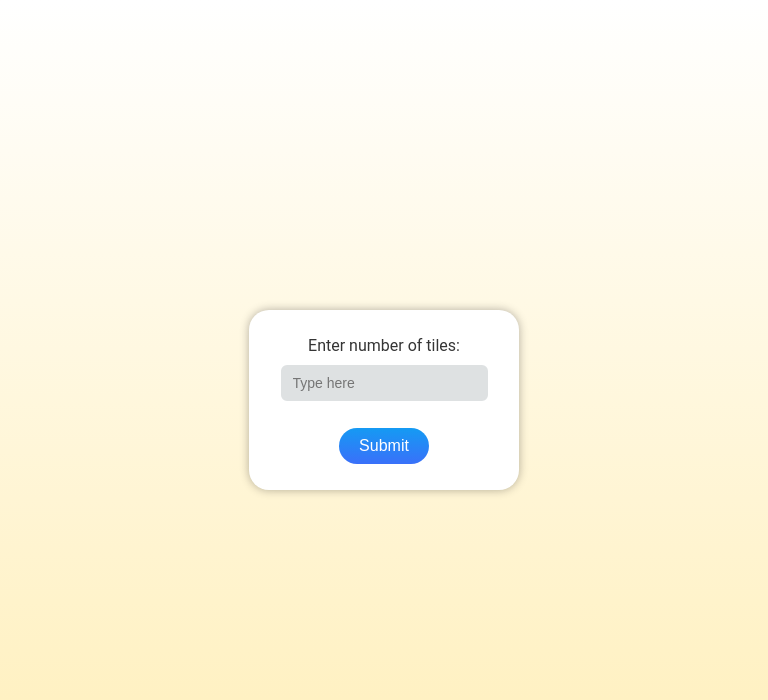
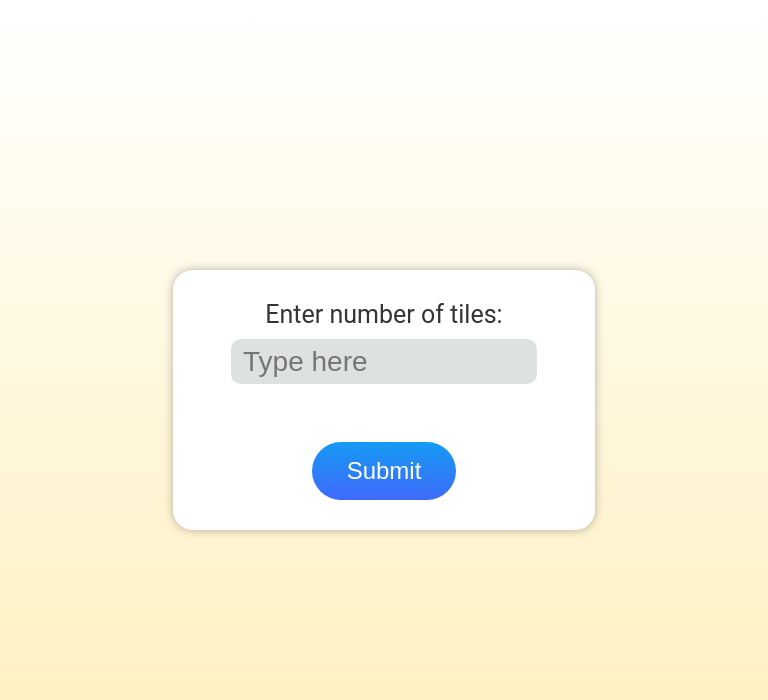
Before and after one commit to SergeyGoesWild/MemoGame, a React (Vite) app: page / in a window 768 px wide. Shown: the top 700 px of the page. Built offline with nearby package versions, Linux system fonts and the light colour scheme.

Commit message:
Responsive changes

```diff
--- a/src/App.css
+++ b/src/App.css
@@ -2,12 +2,13 @@
     display: flex;
     height: 100%;
     width: 100%;
+    justify-content: center;
     align-items: center;
     background-size: cover;
     background-position: center;
     justify-content: center;
 
-    background: #FFEFBA;  /* fallback for old browsers */
-    background: -webkit-linear-gradient(to bottom, #FFFFFF, #FFEFBA);  /* Chrome 10-25, Safari 5.1-6 */
-    background: linear-gradient(to bottom, #FFFFFF, #FFEFBA); /* W3C, IE 10+/ Edge, Firefox 16+, Chrome 26+, Opera 12+, Safari 7+ */
+    background: #FFEFBA;
+    background: -webkit-linear-gradient(to bottom, #FFFFFF, #FFEFBA);
+    background: linear-gradient(to bottom, #FFFFFF, #FFEFBA);
 }
--- a/src/components/EndGameModal.jsx
+++ b/src/components/EndGameModal.jsx
@@ -8,7 +8,7 @@ function EndGameModal({ score, onRestartPress }) {
         <div className="modal-end">
           <div className="txt-container">
             <div className="text">
-              <h4>🥳 Congrats! 🥳</h4>
+              <h2>🥳 Congrats! 🥳</h2>
               <p>Your score is: {score}</p>
             </div>
             <button onClick={onRestartPress} className="button">
--- a/src/components/InputModal.jsx
+++ b/src/components/InputModal.jsx
@@ -41,11 +41,11 @@ function InputModal({ onSubmitButtonPress }) {
   };
 
   return (
-    <div>
+    <div className="overlay-container">
       <div className="overlay">
         <div className="modal-input">
           <form onSubmit={handleSubmit} className="form-container">
-            <label className="label-form">Enter number of tiles:</label>
+            <label className="label-form-entry">Enter number of tiles:</label>
             <input
               type="text"
               value={inputValue}
@@ -53,8 +53,8 @@ function InputModal({ onSubmitButtonPress }) {
               placeholder="Type here"
               className="input-field"
             />
-            <span className="no-conform">{placeHolder}</span>
-            <button type="submit" className="button">
+            <span className="no-conform-entry">{placeHolder}</span>
+            <button type="submit" className="button-entry">
               Submit
             </button>
           </form>
--- a/src/styles/EndGameModal.style.css
+++ b/src/styles/EndGameModal.style.css
@@ -100,62 +100,61 @@
   box-shadow: rgba(40, 170, 255, 0.25) 0 0 0 .125em;
 }
 
-.input-field {
-font-size: 14px;
-border-radius: 6px;
-line-height: 1.5;
-padding: 5px 10px;
-transition: box-shadow 100ms ease-in, border 100ms ease-in, background-color 100ms ease-in;
-border: 2px solid #dee1e2;
-background: #dee1e2;
-display: block;
-height: 36px;
-width: 90%;
-:hover {
-    border-color: #ccc;
-}
-:focus{
-    border-color: #4F58FD;
-    background: #fff;
-}
-}
-
 .label-form {
 font-size: 16px;
 }
 
-@media screen and (max-width: 320px) {
-.modal-end {
-  width: 80%;
-  height: 140px;
-}
-.label-form {
-  font-size: 13px;
-}
-.button {
-  padding: 5px 14px;
-  font-size: 0.75rem;
-  margin-top: 8px;
-}
-.no-conform {
-  font-size: 10px;
-}
-}
-
-  .txt-container {
+.txt-container {
     display: flex;
     flex-direction: column;
     justify-content: center;
     align-items: center;
     height: 100%;
-  }
+}
 
-  .text {
+.text {
     margin: 10px 0;
     text-align: center;
-  }
+}
 
-  .text * {
+.text * {
     margin-bottom: 5px;
     text-align: center;
+}
+
+@media screen and (max-width: 414px) {
+  .modal-end {
+    width: 70%;
+    height: 170px;
   }
+  p {
+    font-size: 18px;
+  }
+  .button {
+    padding: 7px 20px;
+    font-size: 1rem;
+    margin-top: 5px;
+  }
+  .no-conform {
+    font-size: 14px;
+  }
+}
+
+@media (min-width: 415px) and (max-width: 1025px) {
+  .modal-end {
+    width: 55%;
+    height: 260px;
+  }
+  p {
+    font-size: 25px;
+  }
+  .button {
+    padding: 11px 35px;
+    font-size: 1.5rem;
+    margin-top: 25px;
+  }
+  .no-conform {
+    font-size: 19px;
+    margin-top: 10px;
+  }
+}
--- a/src/styles/GameComponent.style.css
+++ b/src/styles/GameComponent.style.css
@@ -1,8 +1,3 @@
-/* .container-padding {
-    padding-left: 20%;
-    padding-right: 20%;
-} */
-
 .container-grid {
     width: 350px;
     display: grid;
@@ -11,50 +6,22 @@
     grid-gap: 10px;
 }
 
-/* .container-grid {
-    display: flex;
-    flex-wrap: wrap;
-    justify-content: space-around;
-    gap: 10px;
-} */
-
-/* .container-grid::after {
-    content: "";
-    flex: 1 1 auto;
-  } */
-
-/* .container-grid {
-    display: grid;
-    grid-template-columns: repeat(3, 80px);
-    grid-gap: 20px;
-} */
-
-@media screen and (max-width: 370px) {
+@media screen and (max-width: 414px) {
     .container-grid {
-        width: 250px;
+        width: 240px;
         display: grid;
-        grid-template-columns: repeat(auto-fill, 70px);
+        grid-template-columns: repeat(auto-fill, 65px);
         justify-content: space-between;
         grid-gap: 10px;
     }
 }
 
-@media screen and (max-width: 300px) {
+@media (min-width: 415px) and (max-width: 1025px) {
     .container-grid {
-        width: 200px;
+        width: 520px;
         display: grid;
-        grid-template-columns: repeat(auto-fill, 60px);
+        grid-template-columns: repeat(auto-fill, 95px);
         justify-content: space-between;
-        grid-gap: 10px;
+        grid-gap: 20px;
     }
 }
-
-@media screen and (max-width: 210px) {
-    .container-grid {
-        width: 130px;
-        display: grid;
-        grid-template-columns: repeat(auto-fill, 60px);
-        justify-content: space-between;
-        grid-gap: 10px;
-    }
-}
--- a/src/styles/InputModal.style.css
+++ b/src/styles/InputModal.style.css
@@ -1,10 +1,16 @@
+.overlay-container {
+  width: 100%;
+    height: 100%;
+    display: flex;
+    justify-content: center;
+}
+
 .overlay {
     position: fixed;
     top: 0;
     left: 0;
     width: 100%;
     height: 100%;
-    /* background-color: rgba(0, 0, 0, 0.5); */
     display: flex;
     flex-direction: column;
     justify-content: center;
@@ -50,13 +56,13 @@
     margin-bottom: 10px;
   }
 
-  .no-conform {
+  .no-conform-entry {
     color: rgb(255, 6, 6);
     font-size: 12px;
     margin-top: 3px;
   }
 
-  .button {
+  .button-entry {
     margin-top: 10px;
     align-items: center;
     appearance: none;
@@ -87,16 +93,16 @@
     white-space: nowrap;
   }
 
-  .button:active,
-  .button:focus {
+  .button-entry:active,
+  .button-entry:focus {
     outline: none;
   }
 
-  .button:hover {
+  .button-entry:hover {
     background-position: -20px -20px;
   }
 
-  .button:focus:not(:active) {
+  .button-entry:focus:not(:active) {
     box-shadow: rgba(40, 170, 255, 0.25) 0 0 0 .125em;
   }
 
@@ -120,24 +126,52 @@
   }
 }
 
-.label-form {
+.label-form-entry {
   font-size: 16px;
 }
 
-@media screen and (max-width: 320px) {
+@media screen and (max-width: 414px) {
   .modal-input {
-    width: 80%;
-    height: 140px;
+    width: 70%;
+    height: 170px;
   }
-  .label-form {
-    font-size: 13px;
+  .label-form-entry {
+    font-size: 17px;
   }
-  .button {
-    padding: 5px 14px;
-    font-size: 0.75rem;
-    margin-top: 8px;
+  .button-entry {
+    padding: 7px 20px;
+    font-size: 1rem;
+    margin-top: 15px;
   }
-  .no-conform {
-    font-size: 10px;
+  .no-conform-entry {
+    font-size: 14px;
+  }
+  .input-field {
+    font-size: 16px;
   }
 }
+
+@media (min-width: 415px) and (max-width: 1025px) {
+  .modal-input {
+    width: 55%;
+    height: 260px;
+  }
+  .label-form-entry {
+    font-size: 25px;
+  }
+  .button-entry {
+    padding: 11px 35px;
+    font-size: 1.5rem;
+    margin-top: 25px;
+  }
+  .no-conform-entry {
+    font-size: 19px;
+    margin-top: 10px;
+  }
+  .input-field {
+    font-size: 28px;
+    height: 45px;
+    width: 80%;
+    border-radius: 10px;
+  }
+}
--- a/src/styles/Tile.style.css
+++ b/src/styles/Tile.style.css
@@ -46,28 +46,35 @@
     user-select: none;
 }
 
-@media screen and (max-width: 300px) {
+@media screen and (max-width: 414px) {
     .tile-open {
-        width: 60px;
-        height: 60px;
+        border-radius: 10px;
+        width: 65px;
+        height: 65px;
     }
+
     .tile-closed {
-        width: 60px;
-        height: 60px;
+        border-radius: 10px;
+        width: 65px;
+        height: 65px;
     }
 }
 
-@media screen and (max-width: 210px) {
+@media (min-width: 415px) and (max-width: 1025px) {
     .tile-open {
-        width: 50px;
-        height: 50px;
+        border-radius: 20px;
+        width: 95px;
+        height: 95px;
     }
+
     .tile-closed {
-        width: 50px;
-        height: 50px;
+        border-radius: 20px;
+        width: 95px;
+        height: 95px;
     }
     .emoji {
-        font-size: 20px;
+        text-align: center;
+        font-size: 45px;
+        user-select: none;
     }
 }
-/* xxx */
```
Also changed, not shown: src/styles/Responsive.css (+54 -0 lines).
